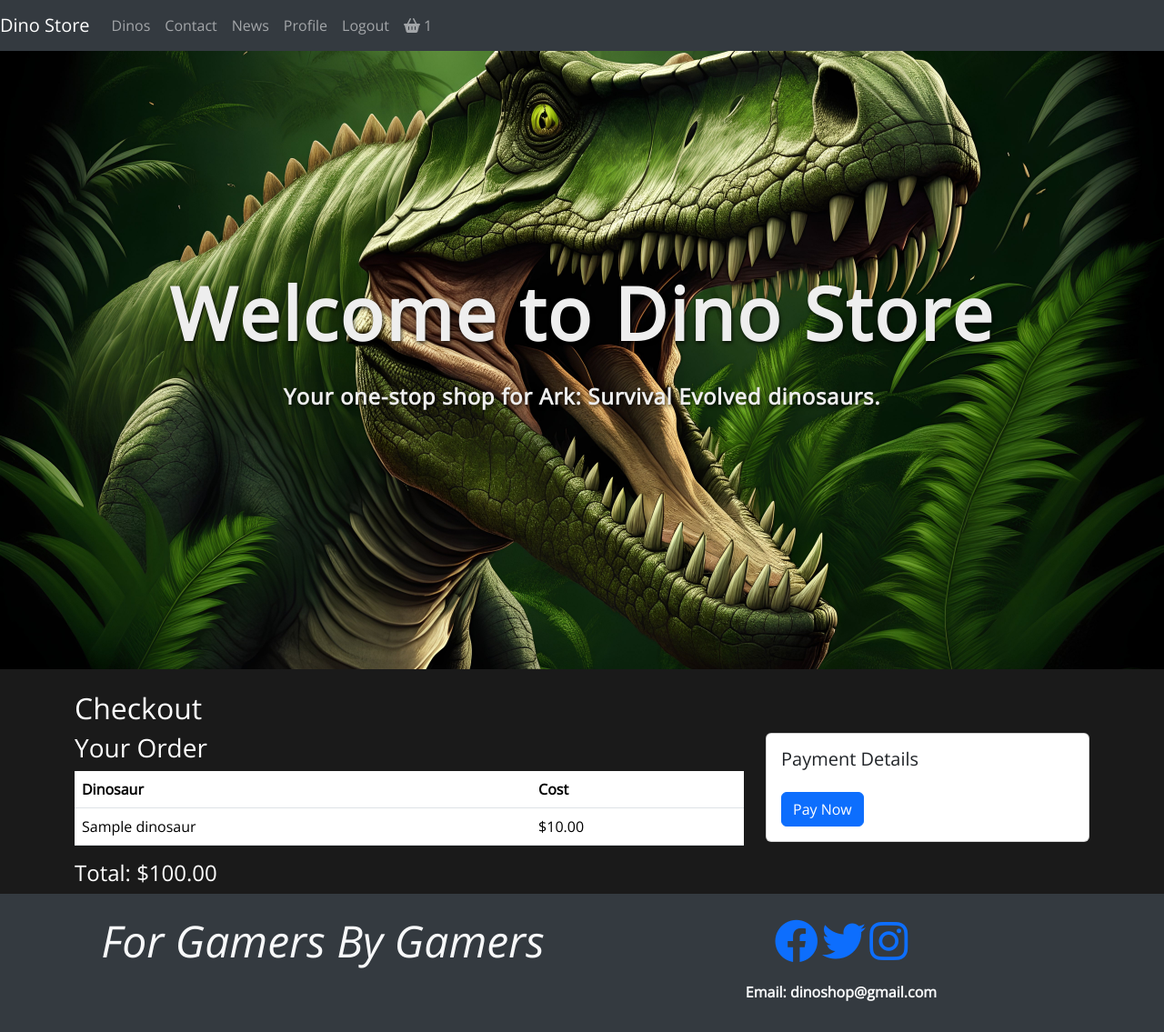
After one commit to EmcioN/Dino_Shop, a Django app: page /checkout/checkout/ in a window 1280 px wide. The commit adds this page. Shown: the whole page at 91% size. Run offline with Django 4.2, Linux system fonts and the light colour scheme; a user stored in the database is signed in; tables that the repository leaves empty hold one stand-in row (values such as "Sample post"); some libraries are stand-ins or nearby versions; some web fonts are replaced.

Commit message:
Add viwes to checkout, change models,  add checkout, success, error html, set corect urls

```diff
--- a/basket/templates/basket.html
+++ b/basket/templates/basket.html
@@ -37,7 +37,7 @@
     {% if basket_items %}
         <div class="text-right">
             <p class="total-price">Total: ${{ total_price }}</p>
-            <a href="#" class="btn btn-primary ">Pay Now</a>
+            <a href="{% url 'checkout' %}" class="btn btn-primary ">Pay Now</a>
         </div>
     {% else %}
         <p>Your basket is empty.</p>
--- /dev/null
+++ b/checkout/templates/checkout/checkout.html
@@ -0,0 +1,44 @@
+{% extends 'base.html' %}
+
+{% block content %}
+<script src="https://js.stripe.com/v3/"></script>
+
+<div class="container mt-4">
+    <h2>Checkout</h2>
+    <div class="row">
+        <div class="col-md-8">
+            <h3>Your Order</h3>
+            <table class="table">
+                <thead>
+                    <tr>
+                        <th>Dinosaur</th>
+                        <th>Cost</th>
+                    </tr>
+                </thead>
+                <tbody>
+                    {% for item in basket_items %}
+                        <tr>
+                            <td>{{ item.dinosaur.name }}</td>
+                            <td>${{ item.dinosaur.price }}</td>
+                        </tr>
+                    {% endfor %}
+                </tbody>
+            </table>
+            <h4>Total: ${{ total_price }}</h4>
+        </div>
+        <div class="col-md-4">
+            <div class="card payment-card">
+                <div class="card-body">
+                    <h5 class="card-title">Payment Details</h5>
+                    <form action="{% url 'checkout' %}" method="post" id="payment-form">
+                        {% csrf_token %}
+                        <div id="card-element" class="my-4"></div>
+                        <button type="submit" class="btn btn-primary btn-block">Pay Now</button>
+                    </form>
+                </div>
+            </div>
+        </div>
+    </div>
+</div>
+
+{% endblock %}
--- /dev/null
+++ b/checkout/urls.py
@@ -0,0 +1,8 @@
+from django.urls import path
+from . import views
+
+urlpatterns = [
+    path('checkout/', views.checkout, name='checkout'),
+    path('checkout-success/', views.checkout_success, name='checkout_success'),
+
+]
--- a/checkout/views.py
+++ b/checkout/views.py
@@ -1,3 +1,56 @@
-from django.shortcuts import render
+import stripe
+from django.shortcuts import render, redirect, get_object_or_404
+from django.conf import settings
+from .models import Checkout, OrderItem
+from basket.models import BasketItem
+from django.contrib.auth.decorators import login_required
 
-# Create your views here.
+stripe.api_key = settings.STRIPE_SECRET_KEY
+
+@login_required
+def checkout(request):
+    basket_items = BasketItem.objects.filter(user=request.user)
+    total_price = sum(item.dinosaur.price * item.quantity for item in basket_items)
+
+    if request.method == 'POST':
+        token = request.POST.get('stripeToken')
+
+        try:
+            charge = stripe.Charge.create(
+                amount=int(total_price * 100),
+                currency='usd',
+                description='Dinosaur Purchase',
+                source=token,
+            )
+
+            checkout = Checkout.objects.create(
+                user=request.user,
+                email=request.user.email,
+                total_price=total_price,
+                payment_method='Stripe',
+                transaction_id=charge.id,
+            )
+
+            for item in basket_items:
+                OrderItem.objects.create(
+                    checkout=checkout,
+                    dinosaur=item.dinosaur,
+                    quantity=item.quantity,
+                )
+
+            basket_items.delete()
+
+            return redirect('checkout_success')
+
+        except stripe.error.StripeError as e:
+            return render(request, 'checkout/error.html', {'message': str(e)})
+
+    context = {
+        'basket_items': basket_items,
+        'total_price': total_price,
+        'stripe_public_key': settings.STRIPE_PUBLIC_KEY
+    }
+    return render(request, 'checkout/checkout.html', context)
+
+def checkout_success(request):
+    return render(request, 'checkout/success.html')
--- a/dino_shop/urls.py
+++ b/dino_shop/urls.py
@@ -26,5 +26,6 @@
     path('products/', include('products.urls')),
     path('user/', include('user.urls')),
     path('basket/', include('basket.urls')),
+    path('checkout/', include('checkout.urls')),
 
 ] + static(settings.MEDIA_URL, document_root=settings.MEDIA_ROOT)
--- a/products/templates/products/products.html
+++ b/products/templates/products/products.html
@@ -8,11 +8,11 @@
         </div>
     </div>
     <h2 class="text-center mb-4">Our Dinosaurs</h2>
-    <div class="row">
+    <div class="row no-margin-right">
         {% for dinosaur in dinosaurs %}
         <div class="col-md-4 mb-4">
             <div class="card">
-                <img src="{{ dinosaur.image.url }}" class="card-img-top" alt="{{ dinosaur.name }}">
+                <img src="{{ dinosaur.image.url }}" class="card-img-top img-fluid" alt="{{ dinosaur.name }}">
                 <div class="card-body">
                     <h5 class="card-title">{{ dinosaur.name }}</h5>
                     <p class="card-text">{{ dinosaur.description }}</p>
--- a/static/css/style.css
+++ b/static/css/style.css
@@ -70,6 +70,10 @@
     object-fit: cover;
 }
 
+.no-margin-right {
+    margin-right: 0 !important;
+}
+
 .padtop {
     padding-top: 1rem;
 }
--- a/templates/allauth/account/logout.html
+++ b/templates/allauth/account/logout.html
@@ -1,4 +1,4 @@
-{% extends "account/base_manage.html" %}
+{% extends "base.html" %}
 {% load allauth i18n %}
 {% block head_title %}
     {% trans "Sign Out" %}
--- a/templates/base.html
+++ b/templates/base.html
@@ -16,6 +16,7 @@
     <link rel="stylesheet" href="https://cdnjs.cloudflare.com/ajax/libs/font-awesome/6.0.0-beta3/css/all.min.css">
     {% endblock %}
     {% block corejs %}
+    <script src="{% static 'js/script.js' %}" async></script>
     <script src="https://cdn.jsdelivr.net/npm/jquery@3.5.1/dist/jquery.min.js" integrity="sha256-9/aliU8dGd2tb6OSsuzixeV4y/faTqgFtohetphbbj0=" crossorigin="anonymous"></script>
     <script src="https://cdn.jsdelivr.net/npm/@popperjs/core@2.9.3/dist/umd/popper.min.js"></script>
     <script src="https://stackpath.bootstrapcdn.com/bootstrap/4.5.2/js/bootstrap.min.js"></script>
--- a/user/models.py
+++ b/user/models.py
@@ -12,5 +12,8 @@
     twitter = models.URLField(blank=True)
     instagram = models.URLField(blank=True)
 
+    def get_transactions(self):
+        return self.user.checkout_set.all()
+
     def __str__(self):
         return self.user.username
```
Also changed, not shown: checkout/models.py (+16 -1 lines), checkout/templates/checkout/error.html (added, +9 -0 lines), checkout/templates/checkout/success.html (added, +9 -0 lines), user/templates/view_profile.html (+24 -0 lines), user/views.py (+15 -0 lines), checkout/migrations/0002_checkout_created_at_checkout_status.py (added), checkout/migrations/0003_alter_checkout_created_at.py (added), checkout/migrations/0004_remove_checkout_address.py (added), checkout/migrations/0005_checkout_payment_method_checkout_transaction_id_and_more.py (added), static/js/script.js (added).
